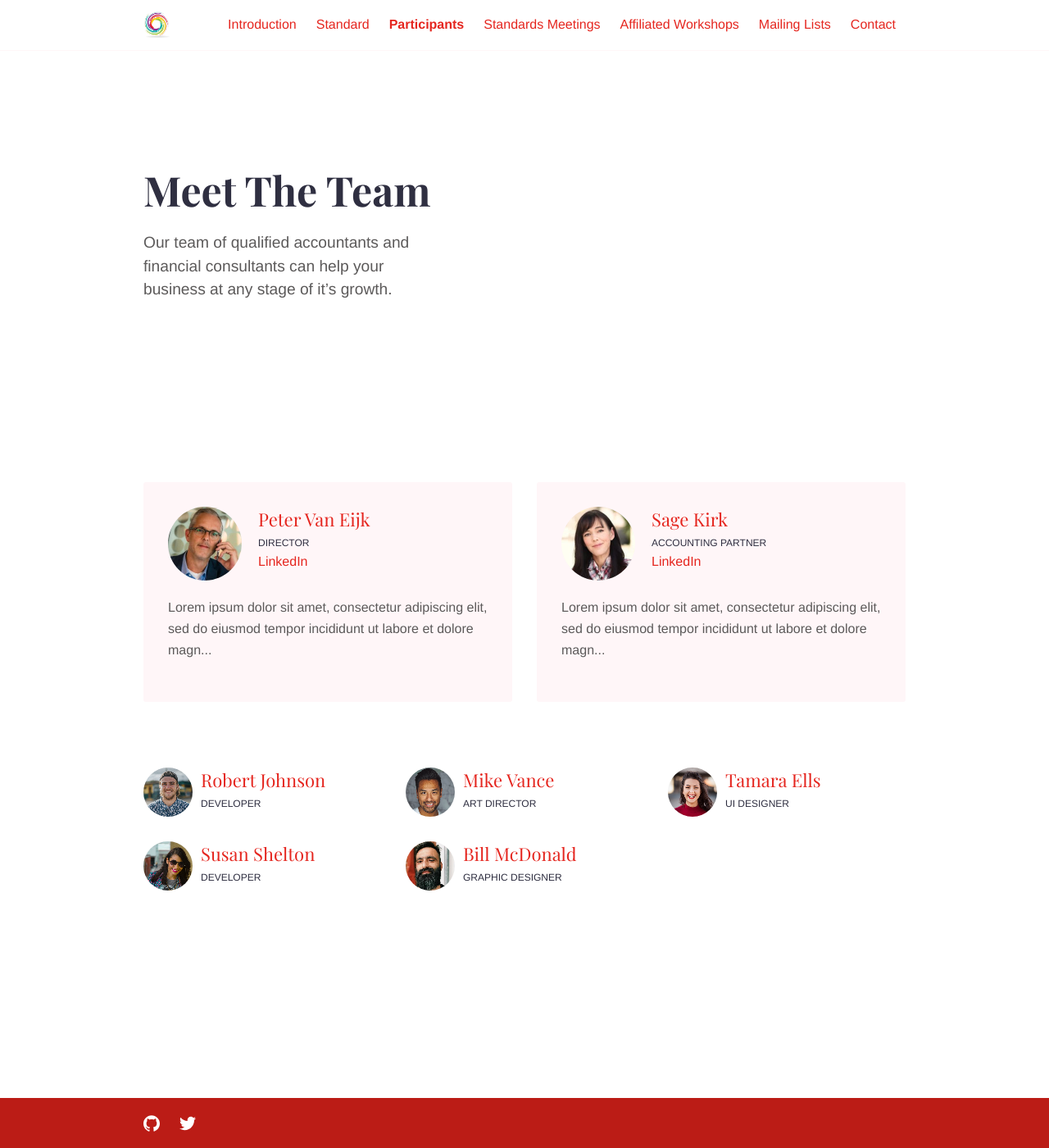
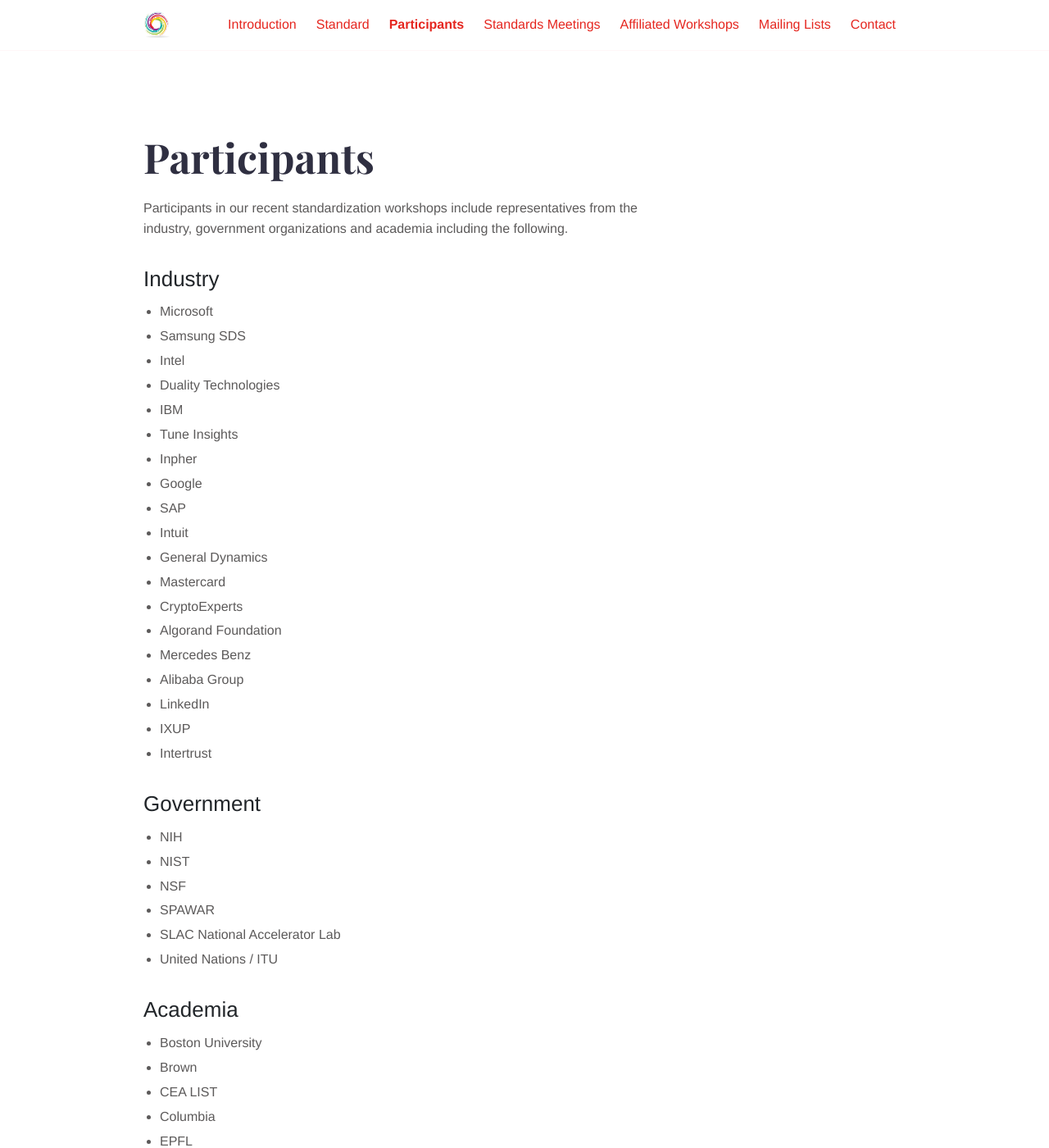
Before and after one commit to bquast/homenc, a Jekyll site: the page built from participants.md, in a window 1280 px wide and 1400 px high. Shown: the whole window at 82% size. Built offline with Jekyll 4.4.1, drawn with Linux system fonts in a browser that asks for light colours; some of the changed text lies outside the part shown.

Commit message:
add participants linst

```diff
--- a/participants.md
+++ b/participants.md
@@ -1,12 +1,64 @@
 ---
 title: Participants
-layout: teams
+layout: page
 description: Participants
-permalink: "/participants/"
 intro_image_absolute: true
 intro_image_hide_on_mobile: false
 ---
 
-# Meet The Team
+Participants in our recent standardization workshops include representatives from the industry, government organizations and academia including the following.
 
-Our team of qualified accountants and financial consultants can help your business at any stage of it's growth.
+## Industry
+
+* Microsoft
+* Samsung SDS
+* Intel
+* Duality Technologies
+* IBM
+* Tune Insights
+* Inpher
+* Google
+* SAP
+* Intuit
+* General Dynamics
+* Mastercard
+* CryptoExperts
+* Algorand Foundation
+* Mercedes Benz
+* Alibaba Group
+* LinkedIn
+* IXUP
+* Intertrust
+
+## Government
+
+* NIH
+* NIST
+* NSF
+* SPAWAR
+* SLAC National Accelerator Lab
+* United Nations / ITU
+
+## Academia
+
+* Boston University
+* Brown
+* CEA LIST
+* Columbia
+* EPFL
+* MIT
+* NJIT
+* NYU
+* Royal Holloway University
+* RIT
+* UCSD
+* Univ. of Cincinnati
+* Univ. of Hannover
+* Univ. of Michigan
+* Univ. Texas Austin
+* Univ. of Toronto
+* UC Irvine
+* Univ. of Waterloo
+* Sabanci University
+* Seoul National University
+* WPI
```
